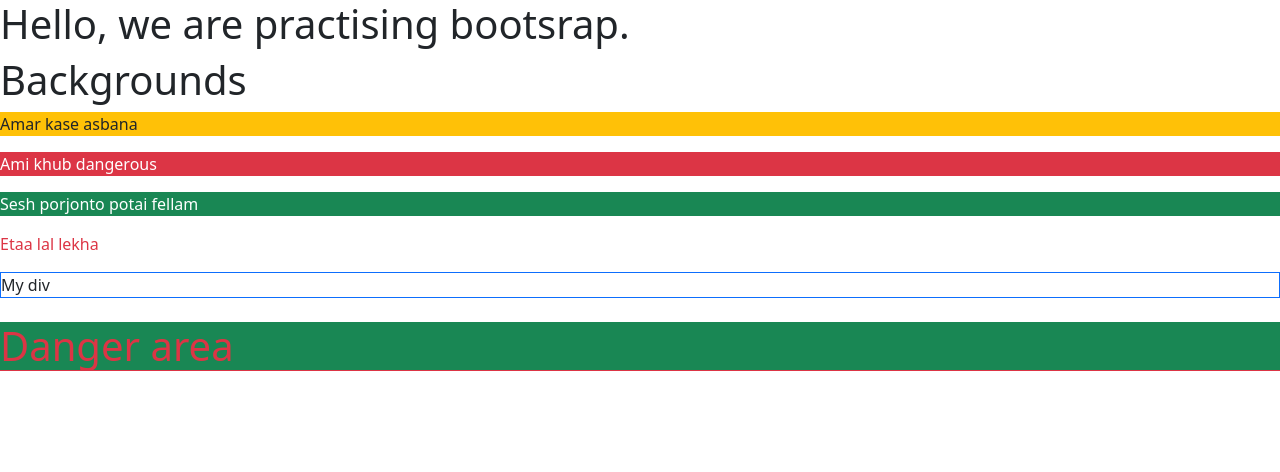
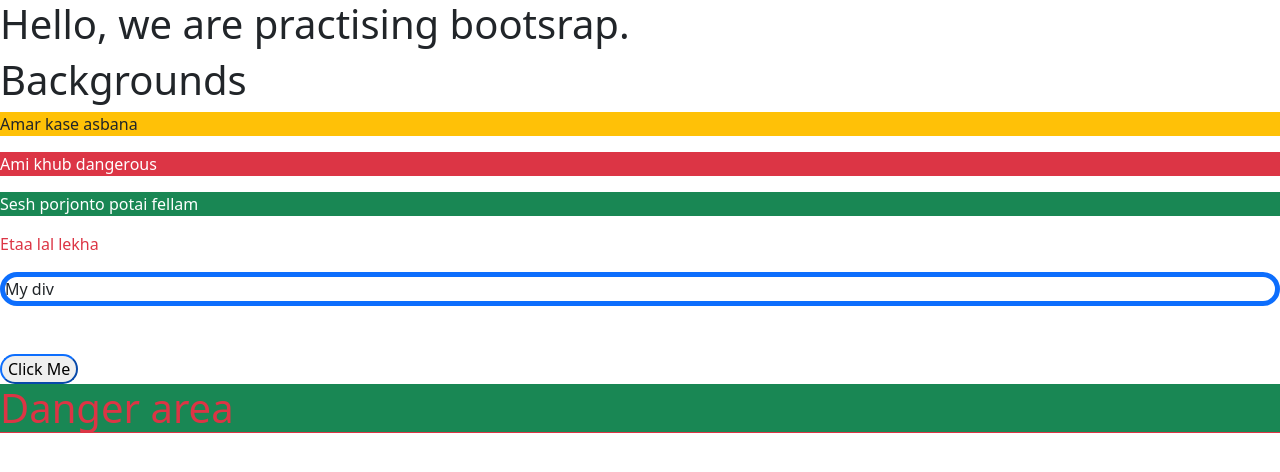
Before and after one commit to hossainashfaq/bootstrap-start, a plain HTML site: page index.html in a window 1280 px wide. Drawn offline with nearby package versions, Linux system fonts and the light colour scheme.

Commit message:
first commit

```diff
--- a/index.html
+++ b/index.html
@@ -16,8 +16,14 @@
     <p class="bg-danger text-white">Ami khub dangerous</p>
     <p class="bg-success text-white">Sesh porjonto potai fellam</p>
     <p class="text-danger">Etaa lal lekha</p>
-    <div class="border border-primary">My div</div><br>
+    <div class="border border-primary border-5 rounded-pill">My div</div><br>
+
+    <br>
+    <button class="border-primary border-2 rounded-pill
+    ">Click Me</button>
     <h1 class="border-bottom border-danger text-danger bg-success">Danger area</h1>
+
+
     <script src="https://cdn.jsdelivr.net/npm/bootstrap@5.3.0-alpha1/dist/js/bootstrap.bundle.min.js"></script>
     <!-- /bootstrap/js/bootstrap.min.js -->
 </body>
```
